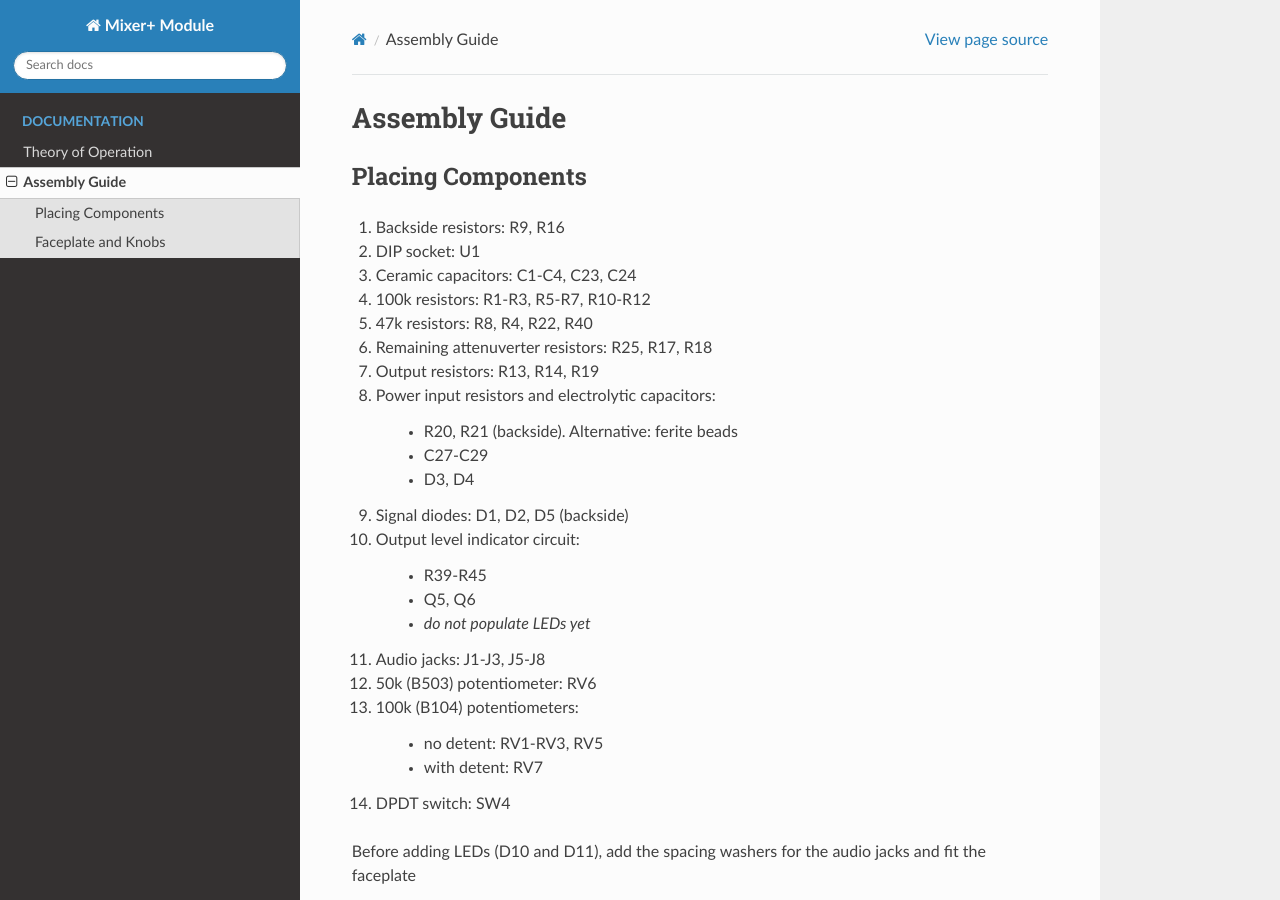
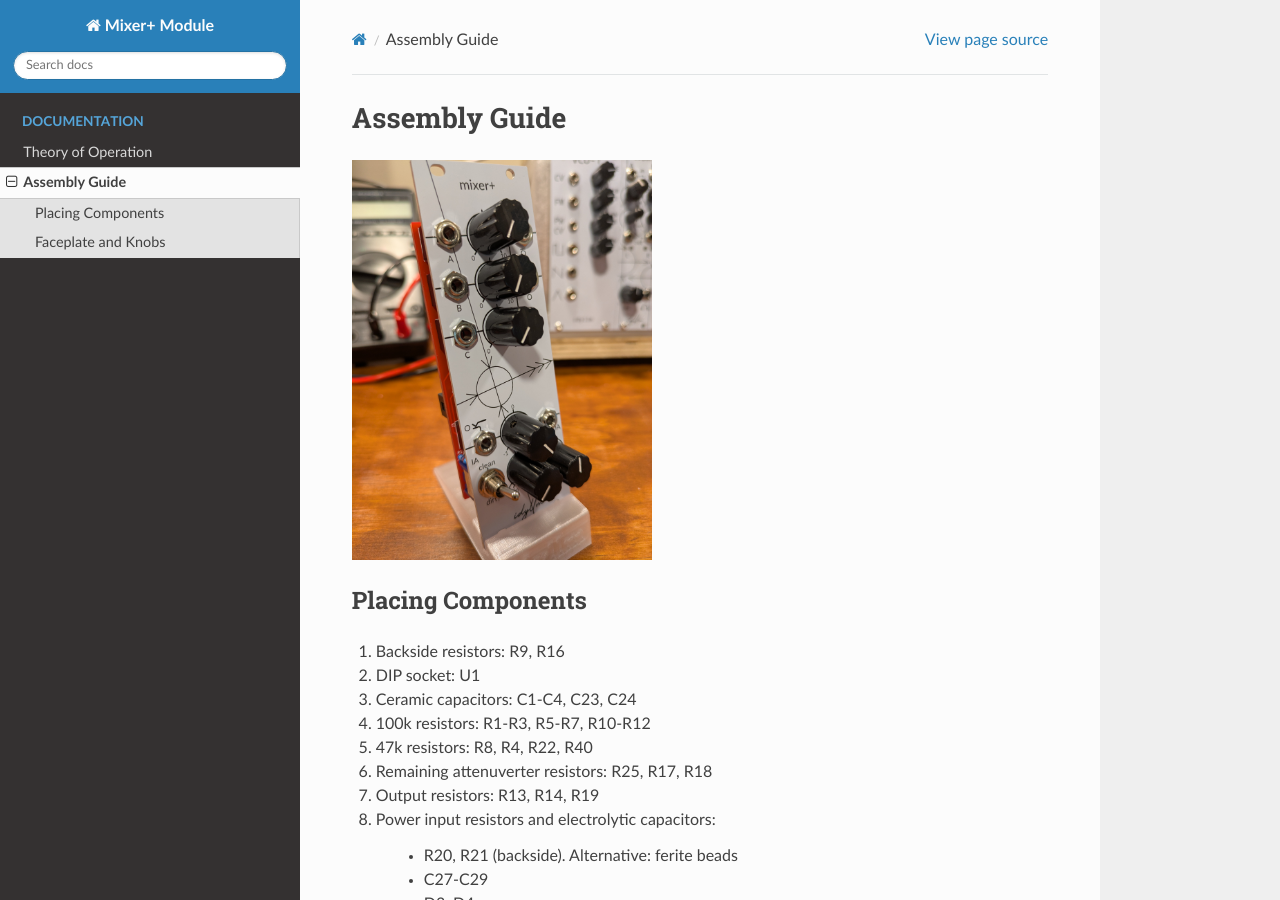
Before and after one commit to xdylanm/modular-mixer, a Sphinx documentation site: the page built from docs/source/assembly.rst, in a window 1280 px wide and 900 px high. Built offline with Sphinx 7.4.7 and the Read the Docs theme 3.1.0, drawn with Linux system fonts in a browser that asks for light colours.

Commit message:
added image of module

```diff
--- a/docs/source/assembly.rst
+++ b/docs/source/assembly.rst
@@ -1,5 +1,9 @@
 Assembly Guide
 ==============
+
+.. image:: _static/images/mixer_module.png
+   :height: 400
+   :alt: Mixer+ Module
 
 Placing Components
 ------------------
```
Also changed, not shown: docs/source/_static/images/mixer_module.png (added).
